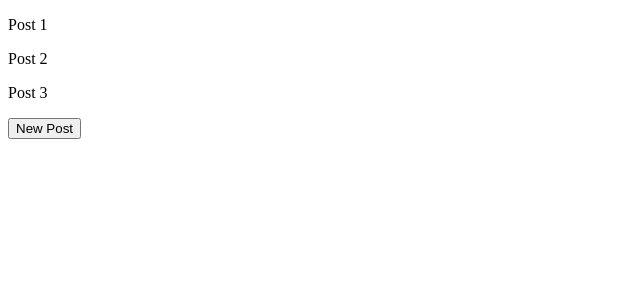
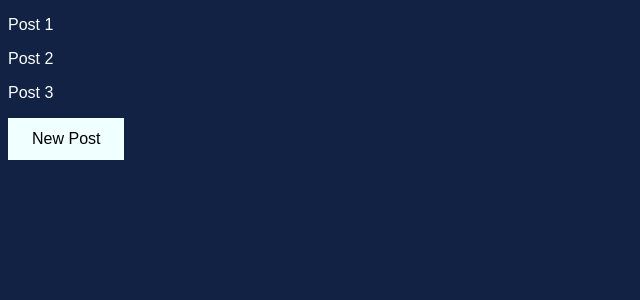
Before and after one commit to 0xchg/Project-IMEXIA, a React (Vite) app in the folder website-institucional/: page / in a window 1280 px wide. Shown: the top 300 px of the page, without its empty margins (0-640 px from the left). Built offline with nearby package versions, Linux system fonts and the light colour scheme.

Commit message:
feat: enhance App component with styled button and add App.css for global styles

```diff
--- /dev/null
+++ b/website-institucional/src/App.css
@@ -0,0 +1,7 @@
+body {
+  background: #124;
+  color: #ffffff;
+  font-family: Arial, sans-serif;
+ /* margin: 0;
+  padding: 0; */
+}
--- a/website-institucional/src/App.tsx
+++ b/website-institucional/src/App.tsx
@@ -1,5 +1,7 @@
 import Post from "./components/Post"
 import { useState } from "react"
+
+import './App.css'
 
 function App() {
 
@@ -19,7 +21,16 @@ function App() {
         return <Post text={post}/>
       })}
 
-      <button onClick={createPost}>New Post</button>
+      <button
+        onClick={createPost}
+        style={{
+          backgroundColor: 'azure',
+          border: 0,
+          padding: '12px 24px',
+          fontSize: '16px',
+        }}
+      >
+        New Post</button>
     </div>
   )
 }
```
